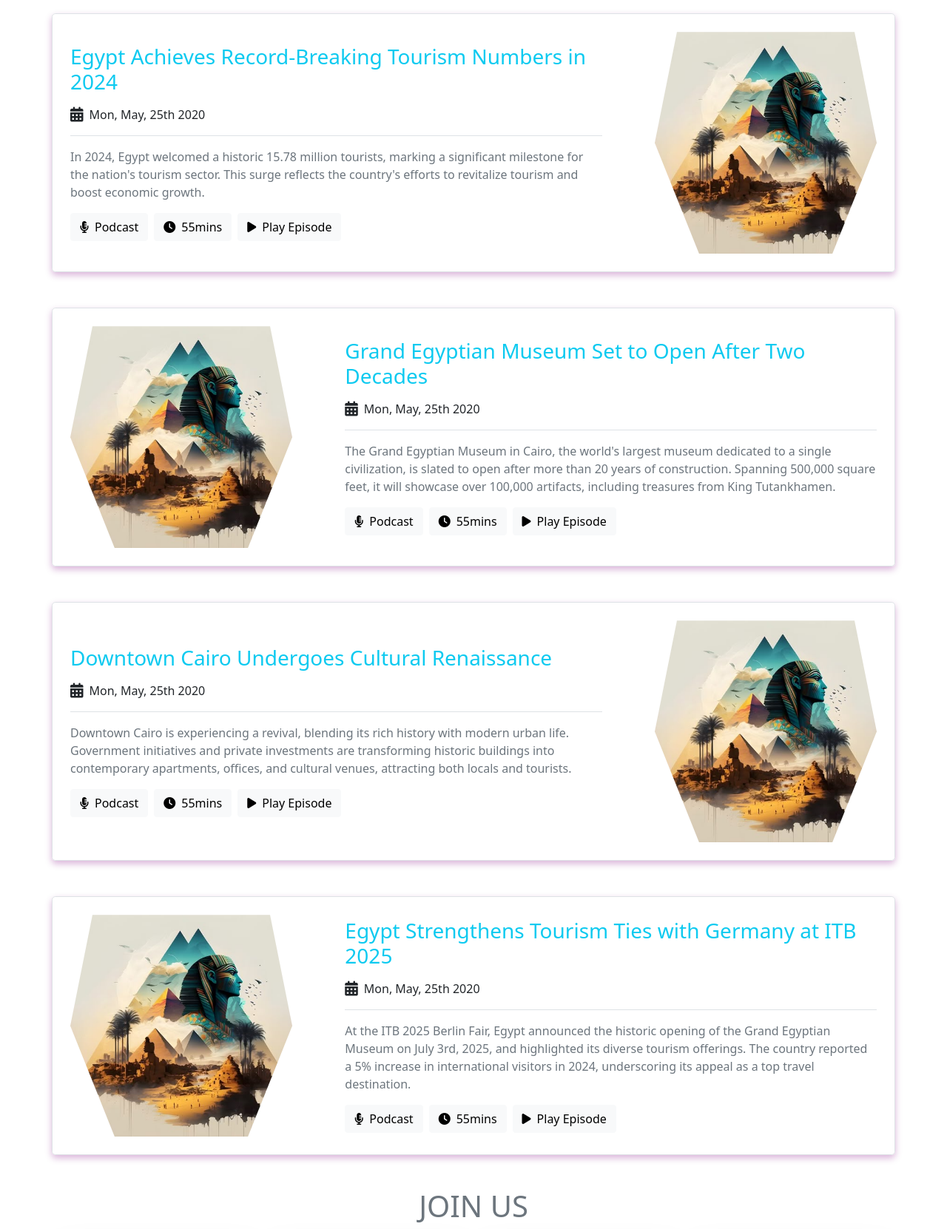
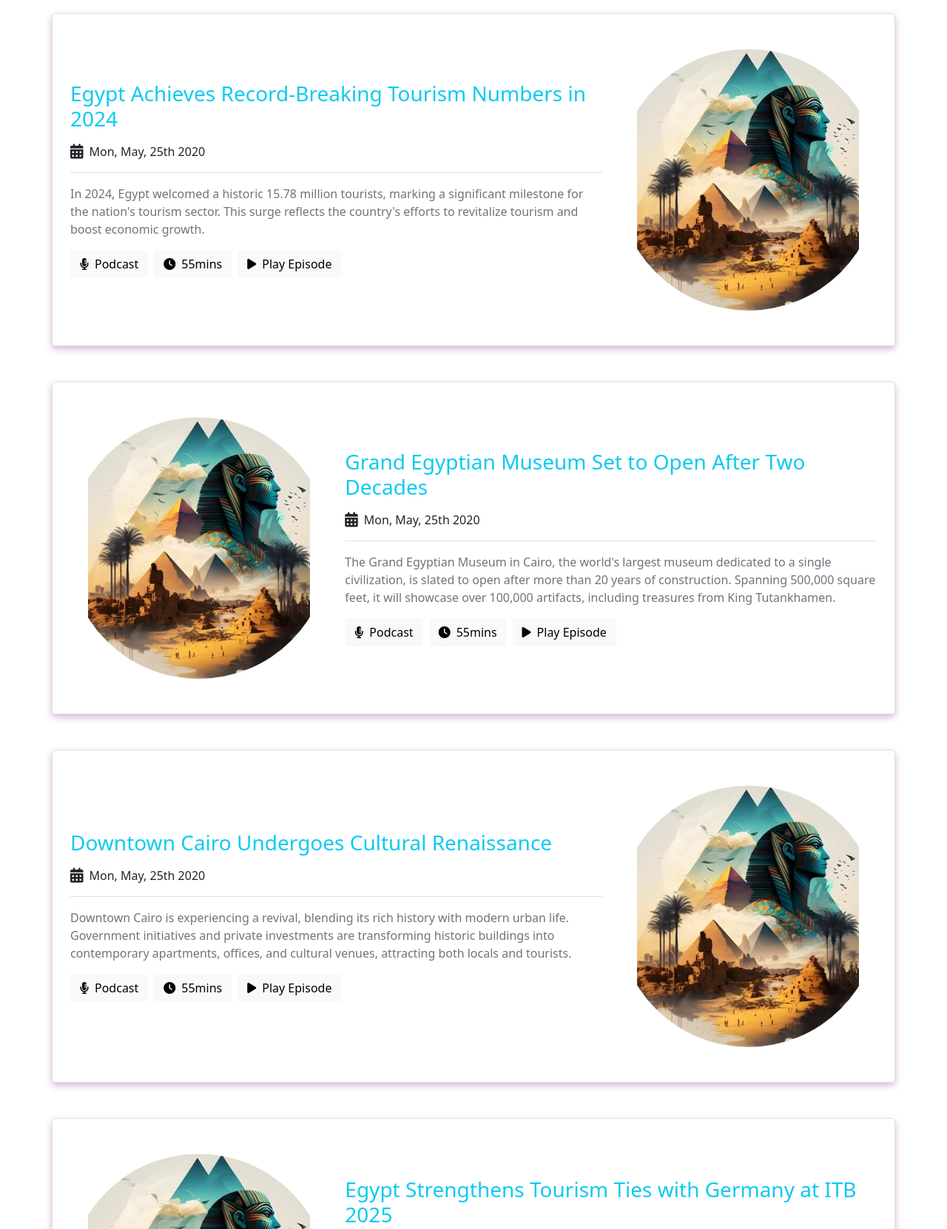
Before and after one commit to IhsanSalah/bootstrap_project, a plain HTML site: page index.html in a window 1280 px wide. Shown: the part 5426-7088 px from the top of the page at 74% size. Drawn offline with Linux system fonts and the light colour scheme.

Commit message:
second update

```diff
--- a/css/style.css
+++ b/css/style.css
@@ -158,9 +158,7 @@
     color: white !important;
 }
 .clip-custom {
-    clip-path: polygon(10% 0%, 90% 0%, 100% 50%, 80% 100%, 20% 100%, 0% 50%) !important;
-    width: 300px!important;
-    height: 300px!important;
+    clip-path: circle(50%)    !important;
     object-fit: cover!important;
   }
 /* /////////////////////// /news sec ///////// */
--- a/index.html
+++ b/index.html
@@ -472,17 +472,17 @@
 <!-- ////////////// thanks sec ///////////////////////////////// -->
 
 <div class="d-flex justify-content-center align-items-center p-4 rounded-3 mx-1 mb-3" style=" height: 50px;">
-    <h2 class="text-secondary" style="font-size: 40px;">EGYPT NEWS</h2>
+    <h2 class="text-secondary" style="font-size: clamp(24px, 5vw, 40px);">EGYPT NEWS</h2>
 </div>
 <div class="container p-4 border rounded-3 custom-shadow mb-5">
     <div class="row align-items-center">
         <!-- Left Side Content -->
-        <div class="col-md-8">
+        <div class="col-12 col-md-8">
             <!-- Title -->
-            <h3 class="mb-3 text-info">Egypt Achieves Record-Breaking Tourism Numbers in 2024</h3>
+            <h3 class="mb-3 text-info text-center text-md-start">Egypt Achieves Record-Breaking Tourism Numbers in 2024</h3>
 
             <!-- Calendar Icon and Time -->
-            <div class="d-flex align-items-center mb-3">
+            <div class="d-flex align-items-center justify-content-center justify-content-md-start mb-3">
                 <i class="fa-solid fa-calendar-days fs-5 me-2"></i>
                 <span>Mon, May, 25th 2020</span>
             </div>
@@ -491,12 +491,12 @@
             <div class="border-top my-3"></div>
 
             <!-- Paragraph -->
-            <p class="mb-3 text-secondary">
+            <p class="mb-3 text-secondary text-center text-md-start">
                 In 2024, Egypt welcomed a historic 15.78 million tourists, marking a significant milestone for the nation's tourism sector. This surge reflects the country's efforts to revitalize tourism and boost economic growth.
             </p>
 
             <!-- Buttons with Icons -->
-            <div class="d-flex gap-2">
+            <div class="d-flex flex-column flex-sm-row gap-2 justify-content-center justify-content-md-start">
                 <button class="btn btn-light d-flex align-items-center btn-icon">
                     <i class="fa-solid fa-microphone-lines me-2"></i></i> Podcast
                 </button>
@@ -510,24 +510,26 @@
         </div>
 
         <!-- Right Side Image -->
-        <div class="col-md-4 text-end">
+        <div class="ccol-12 col-md-4 text-center mt-4 mt-md-0">
             <img src="images/egypt1.jpg" alt="Event Image" class="img-shape clip-custom" height="400" width="300" >
         </div>
     </div>
 </div>
 <!-- /////////////////////////////////////1 -->
+
 <div class="container p-4 border rounded-3 custom-shadow mb-5">
     <div class="row align-items-center">
-        <div class="col-md-4 text-start">
+        <!-- Right Side Image -->
+        <div class="ccol-12 col-md-4 text-center mt-4 mt-md-0">
             <img src="images/egypt1.jpg" alt="Event Image" class="img-shape clip-custom" height="400" width="300" >
         </div>
         <!-- Left Side Content -->
-        <div class="col-md-8">
+        <div class="col-12 col-md-8">
             <!-- Title -->
-            <h3 class="mb-3 text-info">Grand Egyptian Museum Set to Open After Two Decades</h3>
+            <h3 class="mb-3 text-info text-center text-md-start">Grand Egyptian Museum Set to Open After Two Decades</h3>
 
             <!-- Calendar Icon and Time -->
-            <div class="d-flex align-items-center mb-3">
+            <div class="d-flex align-items-center justify-content-center justify-content-md-start mb-3">
                 <i class="fa-solid fa-calendar-days fs-5 me-2"></i>
                 <span>Mon, May, 25th 2020</span>
             </div>
@@ -536,12 +538,50 @@
             <div class="border-top my-3"></div>
 
             <!-- Paragraph -->
-            <p class="mb-3 text-secondary">
+            <p class="mb-3 text-secondary text-center text-md-start">
                 The Grand Egyptian Museum in Cairo, the world's largest museum dedicated to a single civilization, is slated to open after more than 20 years of construction. Spanning 500,000 square feet, it will showcase over 100,000 artifacts, including treasures from King Tutankhamen.
             </p>
 
             <!-- Buttons with Icons -->
-            <div class="d-flex gap-2">
+            <div class="d-flex flex-column flex-sm-row gap-2 justify-content-center justify-content-md-start">
+                <button class="btn btn-light d-flex align-items-center btn-icon">
+                    <i class="fa-solid fa-microphone-lines me-2"></i></i> Podcast
+                </button>
+                <button class="btn btn-light d-flex align-items-center btn-icon">
+                    <i class="fa-solid fa-clock me-2"></i> 55mins
+                </button>
+                <button class="btn btn-light d-flex align-items-center btn-icon">
+                    <i class="fa-solid fa-play me-2"></i> Play Episode
+                </button>
+            </div>
+        </div>
+    </div>
+</div>
+<!-- /////////////////////////////2 -->
+
+<div class="container p-4 border rounded-3 custom-shadow mb-5">
+    <div class="row align-items-center">
+        <!-- Left Side Content -->
+        <div class="col-12 col-md-8">
+            <!-- Title -->
+            <h3 class="mb-3 text-info text-center text-md-start">Downtown Cairo Undergoes Cultural Renaissance</h3>
+
+            <!-- Calendar Icon and Time -->
+            <div class="d-flex align-items-center justify-content-center justify-content-md-start mb-3">
+                <i class="fa-solid fa-calendar-days fs-5 me-2"></i>
+                <span>Mon, May, 25th 2020</span>
+            </div>
+
+            <!-- Horizontal Line -->
+            <div class="border-top my-3"></div>
+
+            <!-- Paragraph -->
+            <p class="mb-3 text-secondary text-center text-md-start">
+                Downtown Cairo is experiencing a revival, blending its rich history with modern urban life. Government initiatives and private investments are transforming historic buildings into contemporary apartments, offices, and cultural venues, attracting both locals and tourists.
+            </p>
+
+            <!-- Buttons with Icons -->
+            <div class="d-flex flex-column flex-sm-row gap-2 justify-content-center justify-content-md-start">
                 <button class="btn btn-light d-flex align-items-center btn-icon">
                     <i class="fa-solid fa-microphone-lines me-2"></i></i> Podcast
                 </button>
@@ -555,19 +595,26 @@
         </div>
 
         <!-- Right Side Image -->
-
+        <div class="ccol-12 col-md-4 text-center mt-4 mt-md-0">
+            <img src="images/egypt1.jpg" alt="Event Image" class="img-shape clip-custom" height="400" width="300" >
+        </div>
     </div>
 </div>
-<!-- /////////////////////////////2 -->
+<!-- //////////////////////////3 -->
+
 <div class="container p-4 border rounded-3 custom-shadow mb-5">
     <div class="row align-items-center">
+        <!-- Right Side Image -->
+        <div class="ccol-12 col-md-4 text-center mt-4 mt-md-0">
+            <img src="images/egypt1.jpg" alt="Event Image" class="img-shape clip-custom" height="400" width="300" >
+        </div>
         <!-- Left Side Content -->
-        <div class="col-md-8">
+        <div class="col-12 col-md-8">
             <!-- Title -->
-            <h3 class="mb-3 text-info">Downtown Cairo Undergoes Cultural Renaissance</h3>
+            <h3 class="mb-3 text-info text-center text-md-start">Egypt Strengthens Tourism Ties with Germany at ITB 2025</h3>
 
             <!-- Calendar Icon and Time -->
-            <div class="d-flex align-items-center mb-3">
+            <div class="d-flex align-items-center justify-content-center justify-content-md-start mb-3">
                 <i class="fa-solid fa-calendar-days fs-5 me-2"></i>
                 <span>Mon, May, 25th 2020</span>
             </div>
@@ -576,58 +623,12 @@
             <div class="border-top my-3"></div>
 
             <!-- Paragraph -->
-            <p class="mb-3 text-secondary">
-                Downtown Cairo is experiencing a revival, blending its rich history with modern urban life. Government initiatives and private investments are transforming historic buildings into contemporary apartments, offices, and cultural venues, attracting both locals and tourists.
-            </p>
-
-            <!-- Buttons with Icons -->
-            <div class="d-flex gap-2">
-                <button class="btn btn-light d-flex align-items-center btn-icon">
-                    <i class="fa-solid fa-microphone-lines me-2"></i></i> Podcast
-                </button>
-                <button class="btn btn-light d-flex align-items-center btn-icon">
-                    <i class="fa-solid fa-clock me-2"></i> 55mins
-                </button>
-                <button class="btn btn-light d-flex align-items-center btn-icon">
-                    <i class="fa-solid fa-play me-2"></i> Play Episode
-                </button>
-            </div>
-        </div>
-
-        <!-- Right Side Image -->
-        <div class="col-md-4 text-end">
-            <img src="images/egypt1.jpg" alt="Event Image" class="img-shape clip-custom" height="400" width="300" >
-        </div>
-    </div>
-</div>
-<!-- //////////////////////////3 -->
-<div class="container p-4 border rounded-3 custom-shadow mb-5">
-    <div class="row align-items-center">
-        <!-- Right Side Image -->
-        <div class="col-md-4 text-start">
-            <img src="images/egypt1.jpg" alt="Event Image" class="img-shape clip-custom" height="400" width="300" >
-        </div>
-        <!-- Left Side Content -->
-        <div class="col-md-8">
-            <!-- Title -->
-            <h3 class="mb-3 text-info">Egypt Strengthens Tourism Ties with Germany at ITB 2025</h3>
-
-            <!-- Calendar Icon and Time -->
-            <div class="d-flex align-items-center mb-3">
-                <i class="fa-solid fa-calendar-days fs-5 me-2"></i>
-                <span>Mon, May, 25th 2020</span>
-            </div>
-
-            <!-- Horizontal Line -->
-            <div class="border-top my-3"></div>
-
-            <!-- Paragraph -->
-            <p class="mb-3 text-secondary">
+            <p class="mb-3 text-secondary text-center text-md-start">
                 At the ITB 2025 Berlin Fair, Egypt announced the historic opening of the Grand Egyptian Museum on July 3rd, 2025, and highlighted its diverse tourism offerings. The country reported a 5% increase in international visitors in 2024, underscoring its appeal as a top travel destination.
             </p>
 
             <!-- Buttons with Icons -->
-            <div class="d-flex gap-2">
+            <div class="d-flex flex-column flex-sm-row gap-2 justify-content-center justify-content-md-start">
                 <button class="btn btn-light d-flex align-items-center btn-icon">
                     <i class="fa-solid fa-microphone-lines me-2"></i></i> Podcast
                 </button>
```
